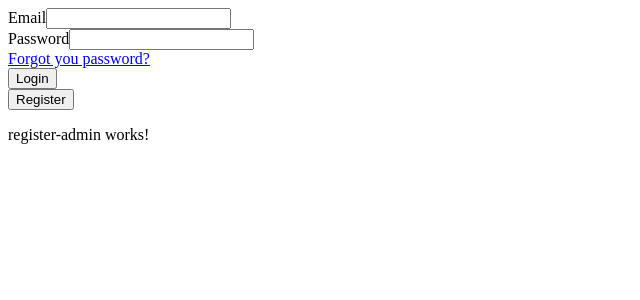
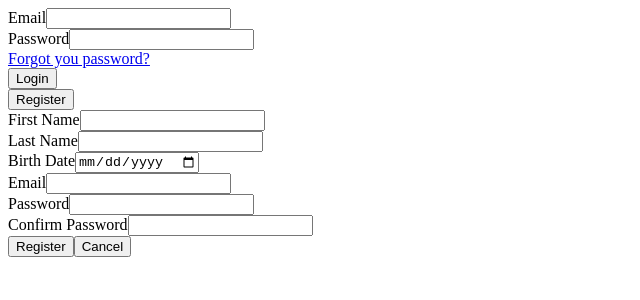
Before and after one commit to sanadsa/ExamSystem, an Angular app: page /register in a window 1280 px wide. Shown: the top 300 px of the page, without its empty margins (0-640 px from the left). Built offline with nearby package versions, Linux system fonts and the light colour scheme.

Commit message:
registeration

```diff
--- a/src/app/app-routing.module.ts
+++ b/src/app/app-routing.module.ts
@@ -2,10 +2,12 @@ import { NgModule } from '@angular/core';
 import { Routes, RouterModule } from '@angular/router';
 import { RegisterAdminComponent } from './components/register-admin/register-admin.component';
 import { MainMenuComponent } from './components/main-menu/main-menu.component';
+import { LoginAdminComponent } from './components/login-admin/login-admin.component';
 
 const routes: Routes = [
   { path: 'register', component: RegisterAdminComponent },
   { path: 'mainmenu', component: MainMenuComponent },
+  { path: 'login', component: LoginAdminComponent },
 
   { path: '**', redirectTo: '' }
 
--- a/src/app/app.module.ts
+++ b/src/app/app.module.ts
@@ -1,6 +1,9 @@
 import { BrowserModule } from '@angular/platform-browser';
 import { NgModule } from '@angular/core';
 import { FormsModule, ReactiveFormsModule } from '@angular/forms';
+import { HttpClientModule } from '@angular/common/http';
+
+
 
 
 import { AppRoutingModule } from './app-routing.module';
@@ -21,6 +24,8 @@ import { MainMenuComponent } from './components/main-menu/main-menu.component';
     AppRoutingModule,
     FormsModule,
     ReactiveFormsModule,
+    HttpClientModule
+
 
   ],
   providers: [],
--- a/src/app/components/login-admin/login-admin.component.html
+++ b/src/app/components/login-admin/login-admin.component.html
@@ -1,14 +1,14 @@
 <form [formGroup]="loginForm" (ngSubmit)="login()" accept-charset="UTF-8" role="form">
     <div class="form-group">
       <label for="email">Email</label>
-      <input type="text" formControlName="email" class="form-control" />
+      <input #e type="text" formControlName="email" class="form-control" />
     </div>
     <div class="form-group">
       <label for="password">Password</label>
       <input type="password" formControlName="password" class="form-control" />
     </div>
     <div>
-      <a href="#">Forgot you password?</a>
+      <a href="#" (click)="restorePassword(e.value)">Forgot you password?</a>
     </div>
     <div class="form-group">
       <button >Login</button>
--- a/src/app/components/login-admin/login-admin.component.ts
+++ b/src/app/components/login-admin/login-admin.component.ts
@@ -30,5 +30,11 @@ export class LoginAdminComponent implements OnInit {
     this.router.navigate(['/mainmenu']);
   }
 
-
+  restorePassword(email){
+    debugger;
+    this.authenticationService.restorePassword(email).subscribe(res=>{
+      debugger;
+      console.log(res);
+    },err=>console.log(err));
+  }
 }
--- a/src/app/components/main-menu/main-menu.component.html
+++ b/src/app/components/main-menu/main-menu.component.html
@@ -1,3 +1,4 @@
-<p>
-  main-menu works!
-</p>
+choose a field of study <select><option>1</option><option>2</option></select>
+<button>Manage Questions</button>
+<button>Manage Tests</button>
+<button>Reports</button>
--- a/src/app/components/register-admin/register-admin.component.html
+++ b/src/app/components/register-admin/register-admin.component.html
@@ -1,3 +1,55 @@
-<p>
-  register-admin works!
-</p>
+<form [formGroup]="registerForm" (ngSubmit)="register()">
+  <div class="form-group">
+    <label for="firstName">First Name</label>
+    <input type="text" formControlName="firstName" class="form-control"  [ngClass]="{ 'is-invalid': submitted && f.firstName.errors }" />
+    <div *ngIf="submitted && f.firstName.errors" class="invalid-feedback">
+      <div *ngIf="f.firstName.errors.required">First Name is required</div>
+    </div>
+  </div>
+  <div class="form-group">
+    <label for="lastName">Last Name</label>
+    <input type="text" formControlName="lastName" class="form-control"  [ngClass]="{ 'is-invalid': submitted && f.lastName.errors }" />
+    <div *ngIf="submitted && f.lastName.errors" class="invalid-feedback">
+      <div *ngIf="f.lastName.errors.required">Last Name is required</div>
+    </div>
+  </div>
+  <div class="form-group">
+    <label for="username">Birth Date</label>
+    <input type="date" formControlName="birthdate" class="form-control"   [ngClass]="{ 'is-invalid': submitted && f.birthdate.errors }" />
+
+    <div *ngIf="submitted && f.birthdate.errors" class="invalid-feedback">
+      <div *ngIf="f.birthdate.errors.required">Date is required</div>
+    </div>
+  </div>
+  <div class="form-group">
+    <label for="email">Email</label>
+    <input type="text" formControlName="email" class="form-control"  [ngClass]="{ 'is-invalid': submitted && f.email.errors }" />
+    <div *ngIf="submitted && f.email.errors" class="invalid-feedback">
+      <div *ngIf="f.email.errors.required">Email is required</div>
+    </div>
+    <div *ngIf="submitted && f.email.errors" class="invalid-feedback">
+      <div *ngIf="f.email.errors.pattern">Email is invalid</div>
+    </div>
+  </div>
+  <div class="form-group">
+    <label for="password">Password</label>
+    <input type="password" formControlName="password" class="form-control"  [ngClass]="{ 'is-invalid': submitted && f.password.errors }" />
+    <div *ngIf="submitted && f.password.errors" class="invalid-feedback">
+      <div *ngIf="f.password.errors.required">Password is required</div>
+      <div *ngIf="f.password.errors.minlength">Password must be at least 6 characters</div>
+    </div>
+  </div>
+  <div class="form-group">
+    <label>Confirm Password</label>
+    <input type="password" formControlName="confirmPassword" class="form-control"
+      [ngClass]="{ 'is-invalid': submitted && f.confirmPassword.errors }" />
+    <div *ngIf="submitted && f.confirmPassword.errors" class="invalid-feedback">
+      <div *ngIf="f.confirmPassword.errors.required">Confirm Password is required</div>
+      <div *ngIf="f.confirmPassword.errors.mustMatch">Passwords must match</div>
+    </div>
+  </div>
+  <div class="form-group">
+    <button class="btn btn-outline-success my-2 my-sm-0">Register</button>
+    <button  [routerLink]="['/login']" class="btn btn-outline-success my-2 my-sm-0">Cancel</button>
+  </div>
+</form>
--- a/src/app/components/register-admin/register-admin.component.ts
+++ b/src/app/components/register-admin/register-admin.component.ts
@@ -1,4 +1,8 @@
 import { Component, OnInit } from '@angular/core';
+import { FormGroup, FormBuilder, FormControl, Validators } from '@angular/forms';
+import { Router } from '@angular/router';
+import { AuthenticationService } from 'src/app/services/authentication.service';
+import { MustMatch } from 'src/app/helpers/must-match.validator';
 
 @Component({
   selector: 'app-register-admin',
@@ -7,9 +11,36 @@ import { Component, OnInit } from '@angular/core';
 })
 export class RegisterAdminComponent implements OnInit {
 
-  constructor() { }
+  registerForm: FormGroup;
+  submitted: boolean;
+
+  constructor(private formBuilder: FormBuilder,
+    private router: Router,
+    private authenticationService: AuthenticationService) { }
 
   ngOnInit() {
+    this.registerForm = this.formBuilder.group({
+      email:['',Validators.required],
+      firstName: ['', Validators.required],
+      lastName: ['', Validators.required],
+      birthdate: ['', Validators.required],
+      password: ['', Validators.required],
+      confirmPassword: ['', Validators.required]
+    },
+      {
+        validator: MustMatch('password', 'confirmPassword')
+      });
   }
 
+  register() {
+    this.submitted = true;
+    if (this.registerForm.invalid) {
+      return;
+    }
+    this.router.navigate(['/login']);
+    // call sevice save register
+  }
+
+  get f(){return this.registerForm.controls;}
+
 }
--- /dev/null
+++ b/src/app/helpers/must-match.validator.ts
@@ -0,0 +1,18 @@
+import { FormGroup } from '@angular/forms';
+
+export function MustMatch(controlName: string, matchingControlName: string) {
+    return (formGroup: FormGroup) => {
+        const control = formGroup.controls[controlName];
+        const matchingControl = formGroup.controls[matchingControlName];
+
+        if (matchingControl.errors && !matchingControl.errors.mustMatch) {
+            return;
+        }
+
+        if (control.value !== matchingControl.value) {
+            matchingControl.setErrors({ mustMatch: true });
+        } else {
+            matchingControl.setErrors(null);
+        }
+    }
+}
--- a/src/app/services/authentication.service.ts
+++ b/src/app/services/authentication.service.ts
@@ -1,9 +1,17 @@
 import { Injectable } from '@angular/core';
+import { HttpClient } from '@angular/common/http';
+import { Observable, BehaviorSubject } from 'rxjs';
+
+
 
 @Injectable({
   providedIn: 'root'
 })
 export class AuthenticationService {
 
-  constructor() { }
+  constructor(private http: HttpClient) { }
+
+  restorePassword(email):Observable<any> {
+    return this.http.get('http://localhost:8000/api/RestorePassword/' + email);
+  }
 }
```
